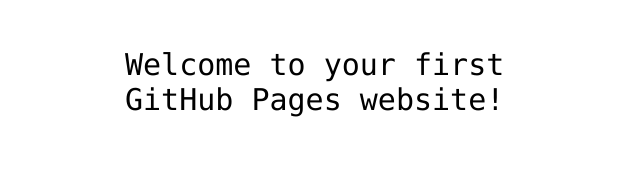
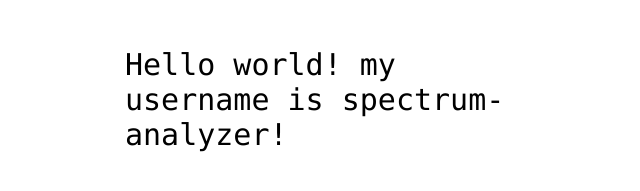
Before and after one commit to Spectrum-analyzer/hello-world, a plain HTML site: page index.html in a window 1280 px wide. Shown: the part 341-532 px from the top of the page, without its empty margins (315-955 px from the left). Drawn offline with Linux system fonts and the light colour scheme.

Commit message:
add my username to index.html file

```diff
--- a/index.html
+++ b/index.html
@@ -12,7 +12,7 @@
 <img src="https://octodex.github.com/images/daftpunktocat-thomas.gif" id="octocat" alt="octocat-gif" />
 
 <!-- Change this code here by copy and pasting your template on line 15 -->
-<p>Welcome to your first GitHub Pages website!</p>
+<p>Hello world! my username is spectrum-analyzer!</p>
 
 </body>
 </html>
```
